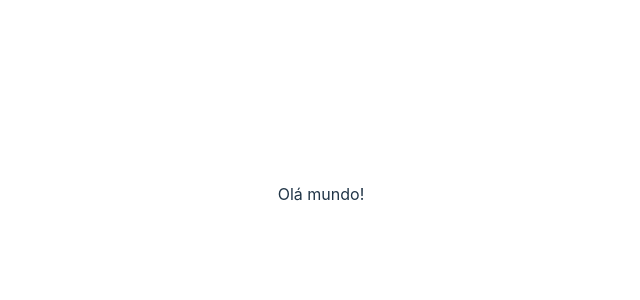
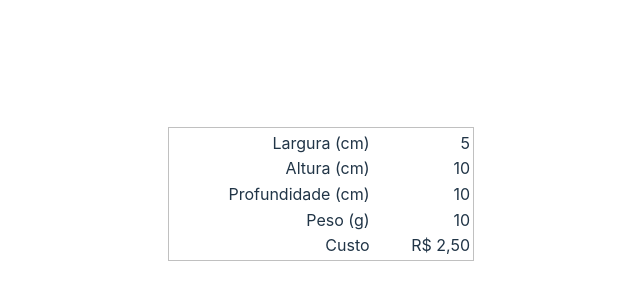
Before and after one commit to ianfefe/ufjf-estado03, a React (Vite) app: page / in a window 1280 px wide. Shown: the part 206-506 px from the top of the page, without its empty margins (319-959 px from the left). Built offline with nearby package versions, Linux system fonts and the light colour scheme.

Commit message:
adiciona Pacote

```diff
--- a/src/App.tsx
+++ b/src/App.tsx
@@ -1,10 +1,11 @@
 import './App.css'
+import Pacote from './Pacote'
 
 function App() {
 
   return (
     <>
-      <p>Olá mundo!</p>
+      <Pacote></Pacote>
     </>
   )
 }
--- /dev/null
+++ b/src/Pacote.css
@@ -0,0 +1,9 @@
+.pacote {
+    display: grid;
+    grid-template-columns: 2fr 1fr;
+    justify-items: stretch;
+    gap: 0.1em;
+    border: 1px solid #c0c0c0;
+    padding: 0.2em;
+    justify-items: flex-end;
+}
--- /dev/null
+++ b/src/Pacote.tsx
@@ -0,0 +1,25 @@
+import { useState } from "react"
+import "./Pacote.css"
+
+export default function Pacote(){
+    const [largura, setLargura] = useState(5);
+    const [altura, setAltura] = useState(10);
+    const [profundidade, setProfundidade] = useState(10);
+    const [peso, setPeso] = useState(10);
+    const [custo, setCusto] = useState(10);
+
+    return <dl className="pacote">
+        <dt>Largura (cm)</dt>
+        <dd onClick={(e) => {
+            setLargura(largura+1);
+        }}>{largura}</dd>
+        <dt>Altura (cm)</dt>
+        <dd>{altura}</dd>
+        <dt>Profundidade (cm)</dt>
+        <dd>{profundidade}</dd>
+        <dt>Peso (g)</dt>
+        <dd>{peso}</dd>
+        <dt>Custo</dt>
+        <dd>{(largura*0.50).toLocaleString("pt-BR", {style:"currency", currency:"BRL"})}</dd>
+    </dl>
+}
```
